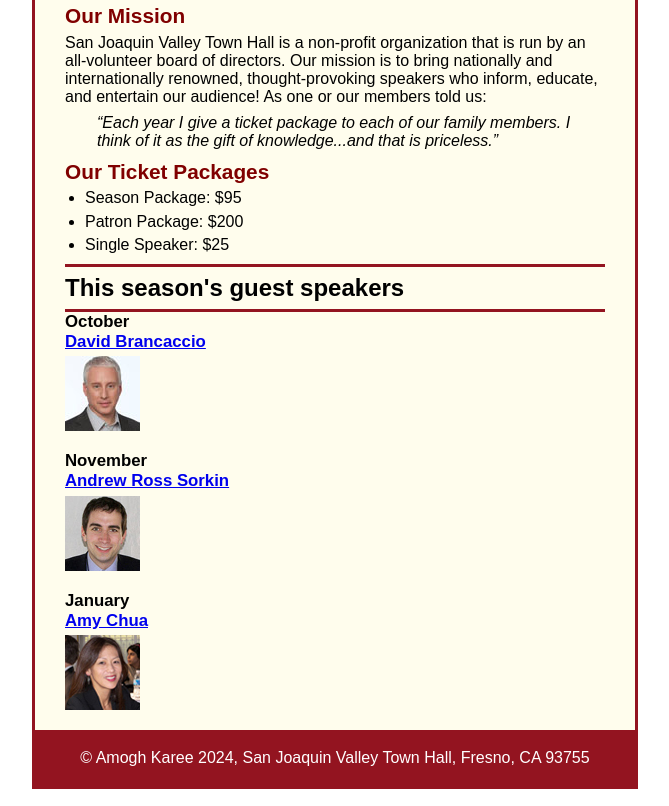
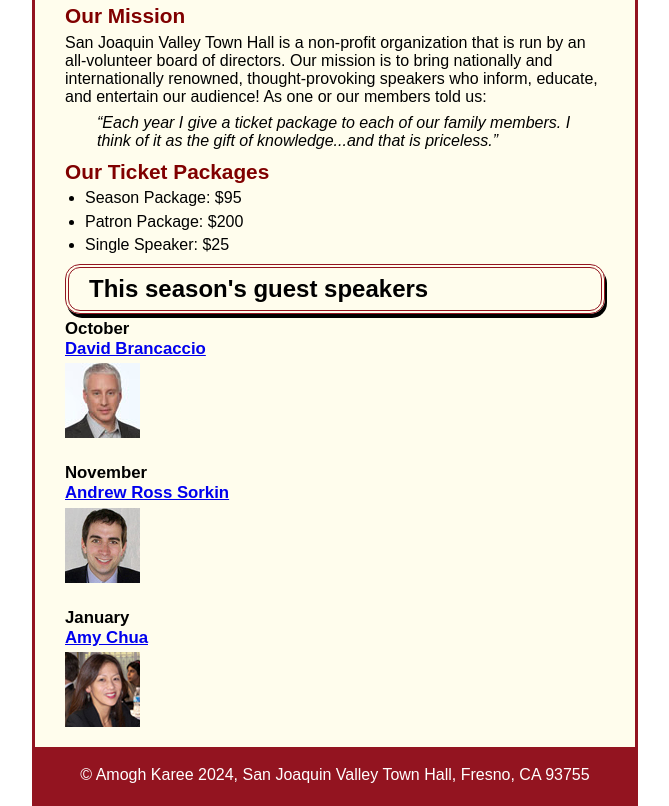
Before and after one commit to AmoghRKaree/A07, a plain HTML site: page index.html in a window 1280 px wide. Shown: the part 129-935 px from the top of the page, without its empty margins (305-974 px from the left). Drawn offline with Linux system fonts and the light colour scheme.

Commit message:
Update c5_main.css

```diff
--- a/styles/c5_main.css
+++ b/styles/c5_main.css
@@ -64,8 +64,11 @@ main {
 main h1 {
 	font-size: 150%;
 	padding: .3em 0;
-	border-bottom: 3px solid #931420;
-	border-top: 3px solid #931420;
+	padding-left: 20px;
+	border: 4px solid #931420;
+	border-style: double;
+	border-radius: 15px;
+	box-shadow: 2px 4px black;
 }
 main h2 {
 	color: var(--global-color-1);
@@ -73,6 +76,7 @@ main h2 {
 	padding: .5em 0 .25em 0;
 }
 main h3 {
+	padding-top: 5px;
 	font-size: 105%;
 	padding-bottom: .25em;
 }
```
